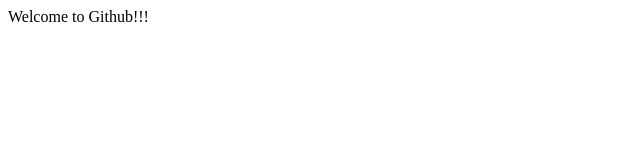
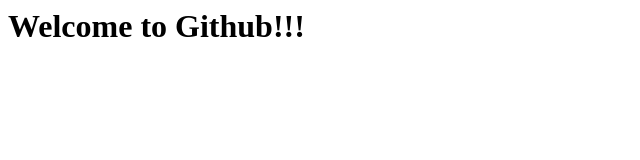
Before and after one commit to murugavelmca/learn, a plain HTML site: page index.html in a window 1280 px wide. Shown: the whole page, without its empty margins (0-640 px from the left). Drawn offline with Linux system fonts and the light colour scheme.

Commit message:
Update index.html

```diff
--- a/index.html
+++ b/index.html
@@ -3,6 +3,6 @@
 <title>Learn</title>
 </head>
 <body>
-Welcome to Github!!!
+  <h1>Welcome to Github!!!</h1>
 </body>
 </html>
```
